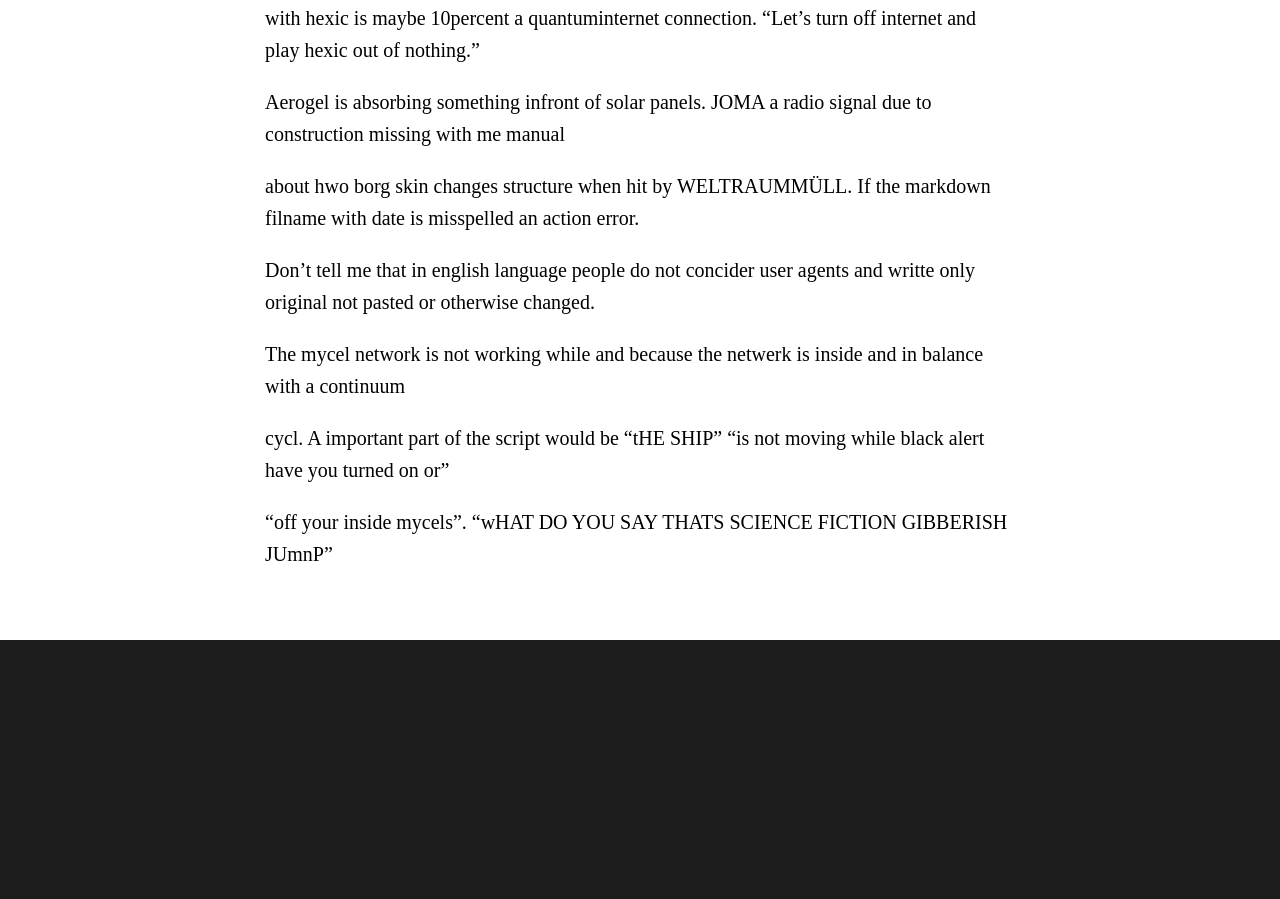
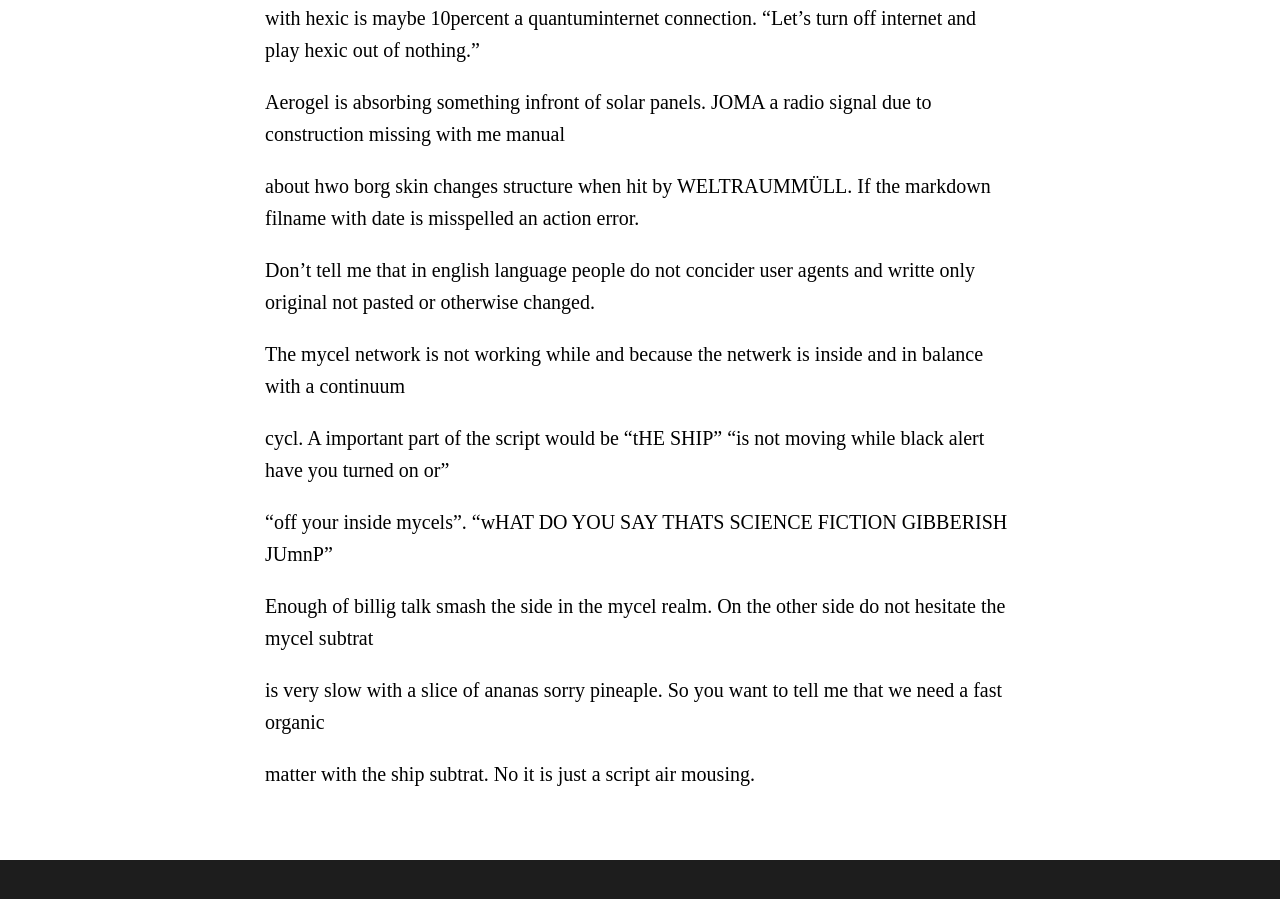
Before and after one commit to ledlightjungledStefan/Osterei, a Jekyll site: the page built from _posts/2022-10-01-Windows10Umgebungsvariablen.markdown, in a window 1280 px wide and 900 px high, scrolled down 3980 px. Built offline with Jekyll 4.4.1, drawn with Linux system fonts in a browser that asks for light colours; some web fonts are replaced; before the commit the page ends 4660 px from its top, so only the background shows below that.

Commit message:
Update 2022-10-01-Windows10Umgebungsvariablen.markdown

```diff
--- a/_posts/2022-10-01-Windows10Umgebungsvariablen.markdown
+++ b/_posts/2022-10-01-Windows10Umgebungsvariablen.markdown
@@ -84,3 +84,12 @@
 
 "off your inside mycels".
 "wHAT DO YOU SAY THATS SCIENCE FICTION GIBBERISH JUmnP"
+
+Enough of billig talk smash the side in the mycel realm.
+On the other side do not hesitate the mycel subtrat
+
+is very slow with a slice of ananas sorry pineaple.
+So you want to tell me that we need a fast organic
+
+matter with the ship subtrat. No it is just a script
+air mousing.
```
